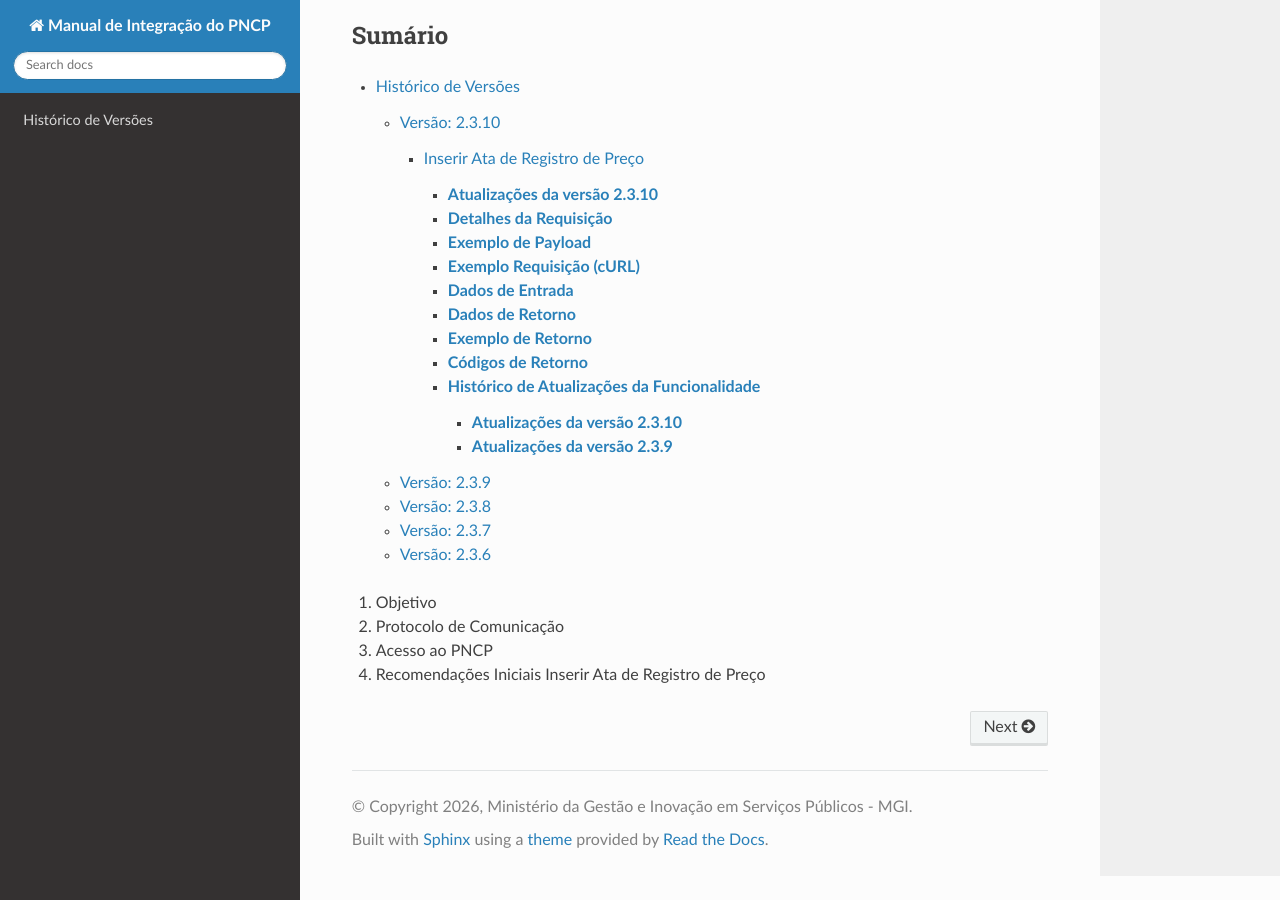
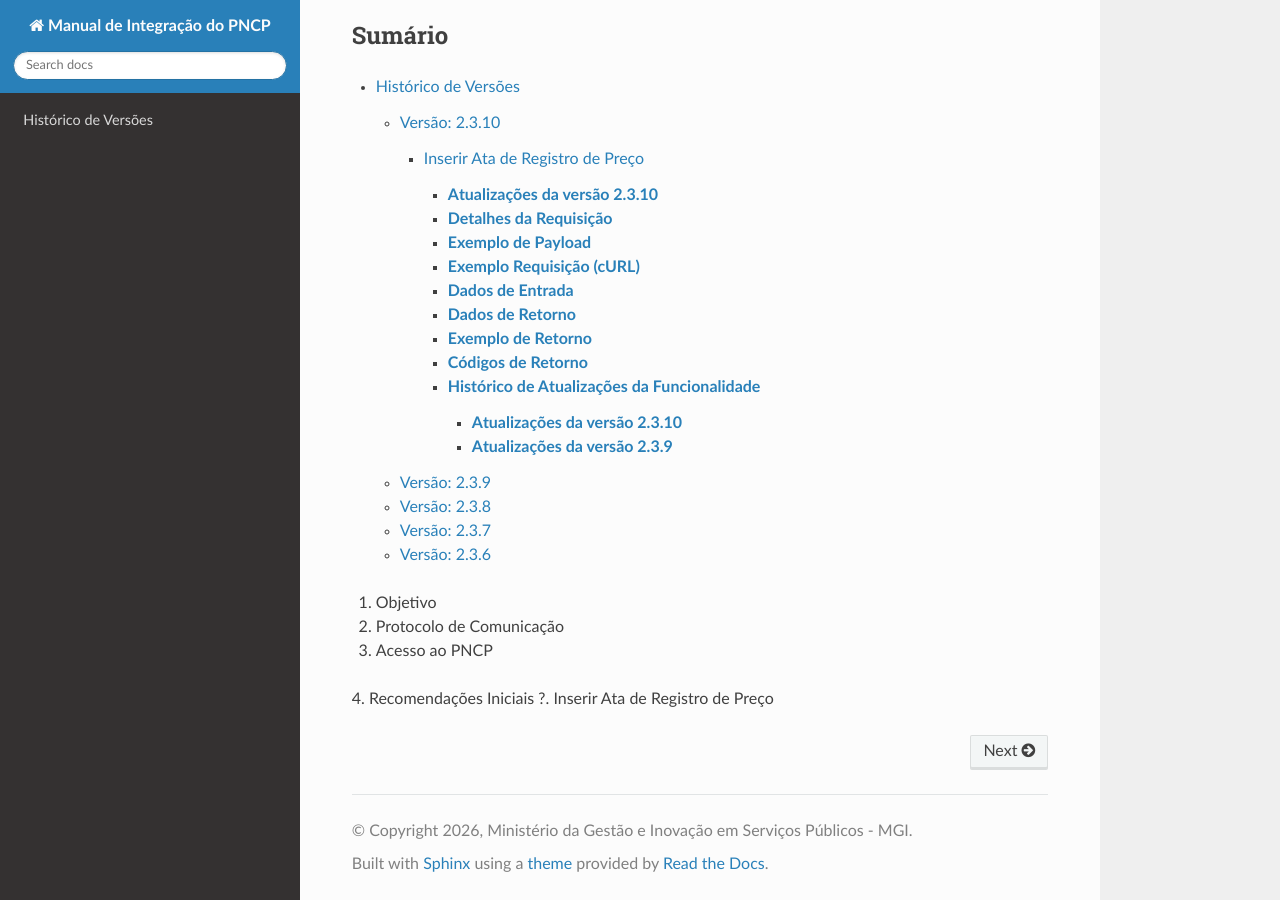
Before and after one commit to carlosmgi/Manual-de-Integracao-do-PNCP, a Sphinx documentation site: the page built from docs/source/index.rst, in a window 1280 px wide and 900 px high, scrolled down 1079 px. Built offline with Sphinx 7.4.7 and the Read the Docs theme 3.1.0, drawn with Linux system fonts in a browser that asks for light colours.

```diff
--- a/docs/source/index.rst
+++ b/docs/source/index.rst
@@ -22,4 +22,4 @@ Sumário
 2. Protocolo de Comunicação
 3. Acesso ao PNCP
 4. Recomendações Iniciais
-   Inserir Ata de Registro de Preço
+?. Inserir Ata de Registro de Preço
```
